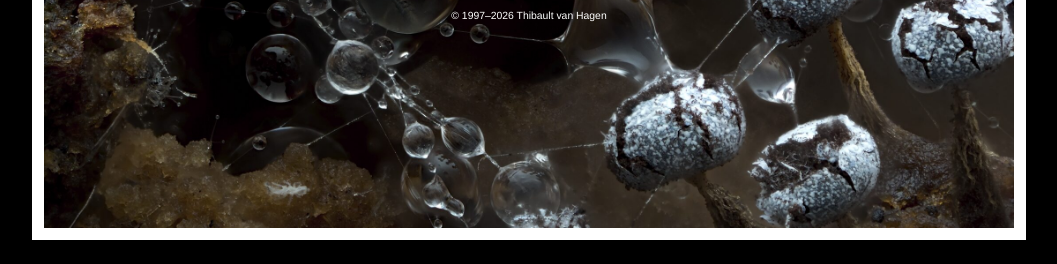
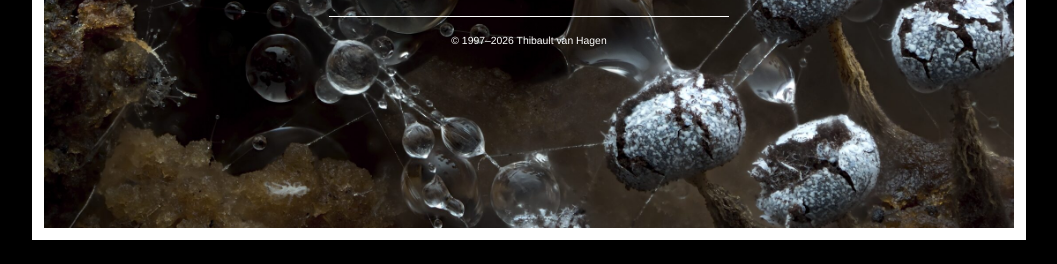
Before and after one commit to ThibaultvanHagen/ThvH-links, a plain HTML site: page index.html in a window 1280 px wide. Shown: the part 536-800 px from the top of the page, without its empty margins (111-1168 px from the left). Drawn offline with Linux system fonts and the light colour scheme.

Commit message:
feat: white divider and more space above links

```diff
--- a/index.html
+++ b/index.html
@@ -122,7 +122,7 @@
     hr {
       border: none;
       border-top: 1px solid #ffffff;
-      margin: 1.4rem 0 0.7rem;
+      margin: 1.6rem 0 1rem;
     }
     footer {
       text-align: center;
@@ -137,6 +137,7 @@
   <main>
     <h1>Thibault van Hagen</h1>
     <p class="bio">mycelium-based materials, installations and macro photography</p>
+    <hr>
     <nav class="links">
       <a class="mastodon" href="https://mastodon.social/@ThvH" rel="me">
         <svg viewBox="0 0 24 24" xmlns="http://www.w3.org/2000/svg" role="img" aria-label="Mastodon"><path d="M23.268 5.313c-.35-2.578-2.617-4.61-5.304-5.004C17.51.242 15.792 0 11.813 0h-.03c-3.98 0-4.835.242-5.288.309C3.882.692 1.496 2.518.917 5.127.64 6.412.61 7.837.661 9.143c.074 1.874.088 3.745.26 5.611.118 1.24.325 2.47.62 3.68.55 2.237 2.777 4.098 4.96 4.857 2.336.792 4.849.923 7.256.38.265-.061.527-.132.786-.213.585-.184 1.27-.39 1.774-.753a.057.057 0 0 0 .023-.043v-1.809a.052.052 0 0 0-.02-.041.053.053 0 0 0-.046-.01 20.282 20.282 0 0 1-4.709.545c-2.73 0-3.463-1.284-3.674-1.818a5.593 5.593 0 0 1-.319-1.433.053.053 0 0 1 .066-.054c1.517.363 3.072.546 4.632.546.376 0 .75 0 1.125-.01 1.57-.044 3.224-.124 4.768-.422.038-.008.077-.015.11-.024 2.435-.464 4.753-1.92 4.989-5.604.008-.145.03-1.52.03-1.67.002-.512.167-3.63-.024-5.545zm-3.748 9.195h-2.561V8.29c0-1.309-.55-1.976-1.67-1.976-1.23 0-1.846.79-1.846 2.35v3.403h-2.546V8.663c0-1.56-.617-2.35-1.848-2.35-1.112 0-1.668.668-1.67 1.977v6.218H4.822V8.102c0-1.31.337-2.35 1.011-3.12.696-.77 1.608-1.164 2.74-1.164 1.311 0 2.302.5 2.962 1.498l.638 1.06.638-1.06c.66-.999 1.65-1.498 2.96-1.498 1.13 0 2.043.395 2.74 1.164.675.77 1.012 1.81 1.012 3.12z"/></svg>
```
